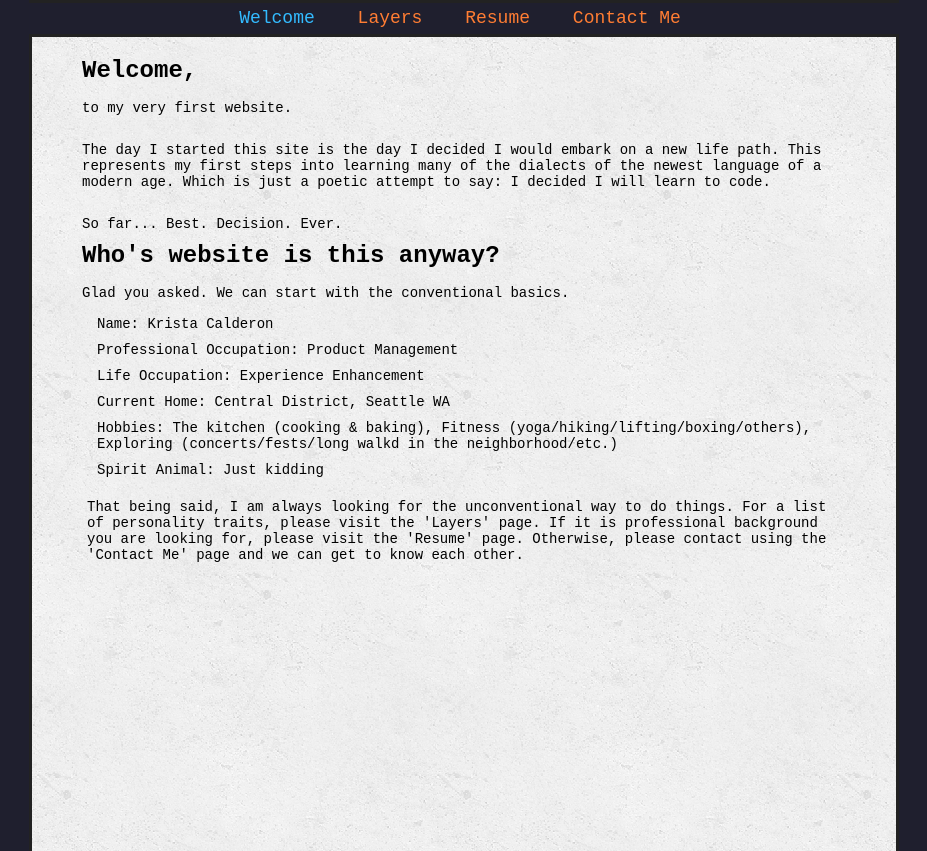
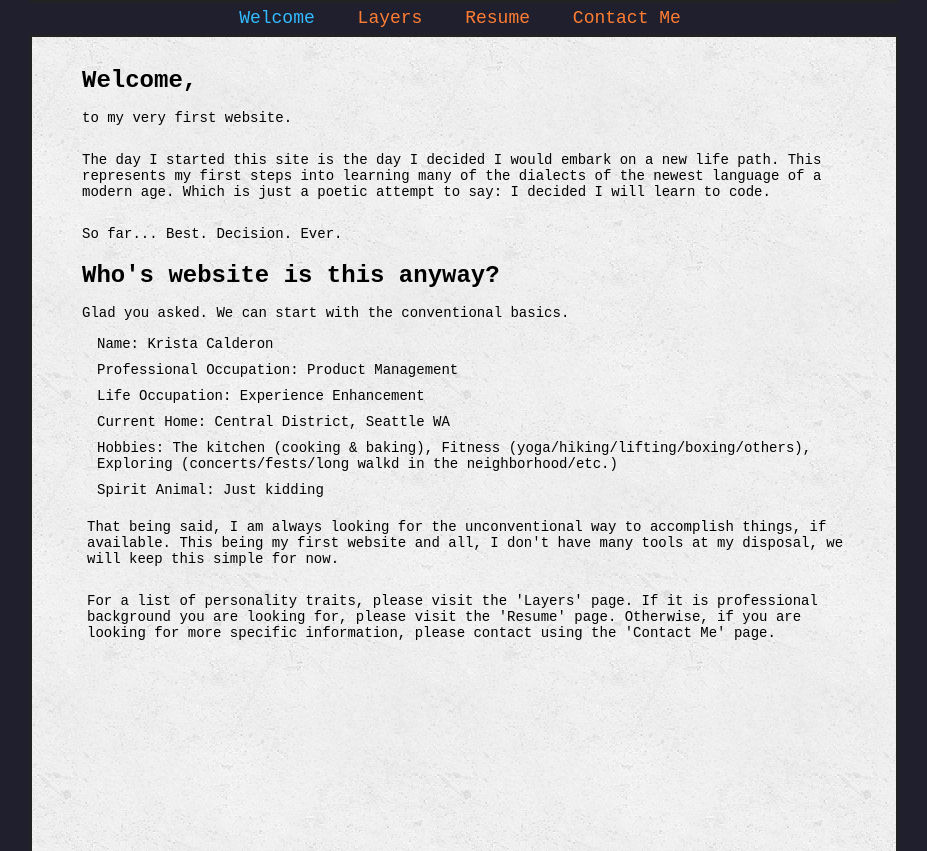
Before and after one commit to kamsci/N00bsFirstWebsite, a plain HTML site: page index.html in a window 1280 px wide. Shown: the part 363-1214 px from the top of the page, without its empty margins (176-1103 px from the left). Drawn offline with Linux system fonts and the light colour scheme.

Commit message:
Added a few words to the last 2 paragraphs.
Trying not to sound too weird, but this about me paragraph is hard.
TO DO: think of a better opening paragraph.

```diff
--- a/index.html
+++ b/index.html
@@ -41,7 +41,10 @@
           <li>Hobbies: The kitchen (cooking & baking), Fitness (yoga/hiking/lifting/boxing/others), Exploring (concerts/fests/long walkd in the neighborhood/etc.)
           <li>Spirit Animal: Just kidding</li>
         <p>
-          That being said, I am always looking for the unconventional way to do things. For a list of personality traits, please visit the 'Layers' page. If it is professional background you are looking for, please visit the 'Resume' page. Otherwise, please contact using the 'Contact Me' page and we can get to know each other.
+          That being said, I am always looking for the unconventional way to accomplish things, if available. This being my first website and all, I don't have many tools at my disposal, we will keep this simple for now.
+        </p>
+        <p>
+          For a list of personality traits, please visit the 'Layers' page. If it is professional background you are looking for, please visit the 'Resume' page. Otherwise, if you are looking for more specific information, please contact using the 'Contact Me' page.
         </p>
       </div>
     </div>
--- a/main.css
+++ b/main.css
@@ -55,6 +55,7 @@ body {
 }
 .content h2 {
   font-size: 24px;
+  margin-top: 10px;
 }
 .content li {
   font-size: 14px;
@@ -76,6 +77,7 @@ body {
 }
 .resume-content h2 {
   font-size: 26px;
+  margin-top: 10px;
 }
 .resume-content h4 {
   font-size: 16px;
```
